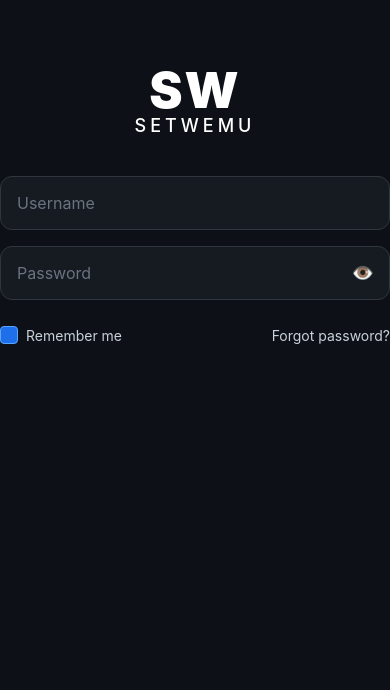
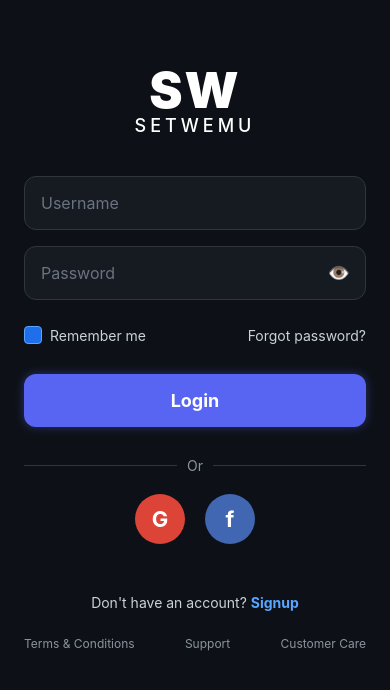
Before and after one commit to SetWemu/setwemu-mobile, a React Native app: screen / in a window 390 px wide. Shown: the top 690 px of the page. Built offline with nearby package versions, Linux system fonts and the light colour scheme.

Commit message:
Completed Basic Login Screen UI
Added Login button, Social options, and Footer links. Login UI is fully implemented.

```diff
--- a/src/screens/LoginScreen.tsx
+++ b/src/screens/LoginScreen.tsx
@@ -6,17 +6,19 @@ import {
   StatusBar,
   SafeAreaView,
   TextInput,
-  TouchableOpacity
+  TouchableOpacity,
+  ScrollView // Added ScrollView in case screens are small
 } from 'react-native';
 
 const LoginScreen = () => {
-  // These variables store what the user types
   const [email, setEmail] = useState('');
   const [password, setPassword] = useState('');
 
   return (
     <SafeAreaView style={styles.container}>
       <StatusBar barStyle="light-content" backgroundColor="#0D1117" />
+
+      <ScrollView contentContainerStyle={styles.scrollContent} showsVerticalScrollIndicator={false}>
 
         {/* 1. Logo Section */}
         <View style={styles.logoContainer}>
@@ -27,7 +29,7 @@ const LoginScreen = () => {
         {/* 2. Form Section */}
         <View style={styles.formContainer}>
 
-        {/* Username/Email Input */}
+          {/* Username Input */}
           <View style={styles.inputWrapper}>
             <TextInput
               style={styles.input}
@@ -44,18 +46,16 @@ const LoginScreen = () => {
               style={styles.input}
               placeholder="Password"
               placeholderTextColor="#6b7280"
-            secureTextEntry={true} // Hides the text
+              secureTextEntry={true}
               value={password}
               onChangeText={setPassword}
             />
-          {/* Simple text Eye icon for now */}
             <Text style={styles.eyeIcon}>👁️</Text>
           </View>
 
-        {/* Remember Me & Forgot Password */}
+          {/* Remember Me */}
           <View style={styles.optionsRow}>
             <View style={styles.rememberMeContainer}>
-             {/* Simple square for checkbox */}
               <View style={styles.checkbox} />
               <Text style={styles.optionText}>Remember me</Text>
             </View>
@@ -64,8 +64,47 @@ const LoginScreen = () => {
             </TouchableOpacity>
           </View>
 
+          {/* --- PHASE 3 STARTS HERE --- */}
+
+          {/* Login Button */}
+          <TouchableOpacity style={styles.loginButton}>
+            <Text style={styles.loginButtonText}>Login</Text>
+          </TouchableOpacity>
+
+          {/* Divider */}
+          <View style={styles.dividerContainer}>
+            <View style={styles.line} />
+            <Text style={styles.orText}>Or</Text>
+            <View style={styles.line} />
           </View>
 
+          {/* Social Icons */}
+          <View style={styles.socialRow}>
+            {/* Google */}
+            <TouchableOpacity style={[styles.socialCircle, { backgroundColor: '#DB4437' }]}>
+              <Text style={styles.socialText}>G</Text>
+            </TouchableOpacity>
+            {/* Facebook */}
+            <TouchableOpacity style={[styles.socialCircle, { backgroundColor: '#4267B2' }]}>
+              <Text style={styles.socialText}>f</Text>
+            </TouchableOpacity>
+          </View>
+
+          {/* Footer */}
+          <View style={styles.footer}>
+            <Text style={styles.footerText}>
+              Don't have an account? <Text style={styles.linkText}>Signup</Text>
+            </Text>
+
+            <View style={styles.footerLinks}>
+              <TouchableOpacity><Text style={styles.smallLink}>Terms & Conditions</Text></TouchableOpacity>
+              <TouchableOpacity><Text style={styles.smallLink}>Support</Text></TouchableOpacity>
+              <TouchableOpacity><Text style={styles.smallLink}>Customer Care</Text></TouchableOpacity>
+            </View>
+          </View>
+
+        </View>
+      </ScrollView>
     </SafeAreaView>
   );
 };
@@ -73,8 +112,11 @@ const LoginScreen = () => {
 const styles = StyleSheet.create({
   container: {
     flex: 1,
-    backgroundColor: '#0D1117', // Dark background
+    backgroundColor: '#0D1117',
+  },
+  scrollContent: {
     paddingHorizontal: 24,
+    paddingBottom: 20,
   },
   logoContainer: {
     marginTop: 60,
@@ -99,12 +141,12 @@ const styles = StyleSheet.create({
   },
   inputWrapper: {
     marginBottom: 16,
-    position: 'relative', // Needed to place the eye icon inside
+    position: 'relative',
   },
   input: {
-    backgroundColor: '#161b22', // Slightly lighter dark for input bg
+    backgroundColor: '#161b22',
     borderWidth: 1,
-    borderColor: '#30363d', // Subtle border
+    borderColor: '#30363d',
     borderRadius: 12,
     padding: 16,
     fontSize: 16,
@@ -134,11 +176,84 @@ const styles = StyleSheet.create({
     borderColor: '#58a6ff',
     borderRadius: 4,
     marginRight: 8,
-    backgroundColor: '#1f6feb', // Blue square to simulate checked
+    backgroundColor: '#1f6feb',
   },
   optionText: {
     color: '#c9d1d9',
     fontSize: 14,
+  },
+  // --- NEW STYLES ---
+  loginButton: {
+    marginTop: 30,
+    backgroundColor: '#5865F2', // The specific "Eventura" purple-blue
+    paddingVertical: 16,
+    borderRadius: 12,
+    alignItems: 'center',
+    shadowColor: '#5865F2',
+    shadowOpacity: 0.4,
+    shadowRadius: 10,
+    elevation: 6,
+  },
+  loginButtonText: {
+    color: 'white',
+    fontSize: 18,
+    fontWeight: 'bold',
+  },
+  dividerContainer: {
+    flexDirection: 'row',
+    alignItems: 'center',
+    marginTop: 30,
+    marginBottom: 20,
+  },
+  line: {
+    flex: 1,
+    height: 1,
+    backgroundColor: '#30363d',
+  },
+  orText: {
+    color: '#8b949e',
+    paddingHorizontal: 10,
+    fontSize: 14,
+  },
+  socialRow: {
+    flexDirection: 'row',
+    justifyContent: 'center',
+    gap: 20,
+    marginBottom: 40,
+  },
+  socialCircle: {
+    width: 50,
+    height: 50,
+    borderRadius: 25,
+    justifyContent: 'center',
+    alignItems: 'center',
+  },
+  socialText: {
+    color: 'white',
+    fontWeight: 'bold',
+    fontSize: 22,
+  },
+  footer: {
+    alignItems: 'center',
+    marginTop: 10,
+  },
+  footerText: {
+    color: '#c9d1d9',
+    marginBottom: 25,
+  },
+  linkText: {
+    color: '#58a6ff',
+    fontWeight: 'bold',
+  },
+  footerLinks: {
+    flexDirection: 'row',
+    justifyContent: 'space-between',
+    width: '100%',
+    marginBottom: 20,
+  },
+  smallLink: {
+    color: '#8b949e',
+    fontSize: 12,
   }
 });
 
```
Lines whose indentation alone changed are shown as unchanged.
